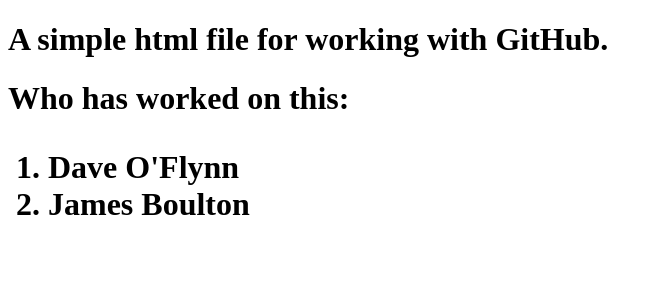
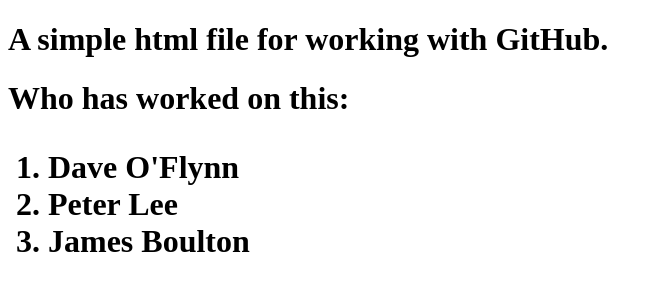
Before and after one commit to NSWPlanning/tutorial, a plain HTML site: page index.html in a window 1280 px wide. Shown: the whole page, without its empty margins (0-662 px from the left). Drawn offline with Linux system fonts and the light colour scheme.

Commit message:
Syn changes

```diff
--- a/index.html
+++ b/index.html
@@ -8,6 +8,7 @@
   Who has worked on this:
   <ol>
     <li>Dave O'Flynn</li>
+    <li>Peter Lee</li>
     <li>James Boulton</li>
   </ol>
 </body>
```
